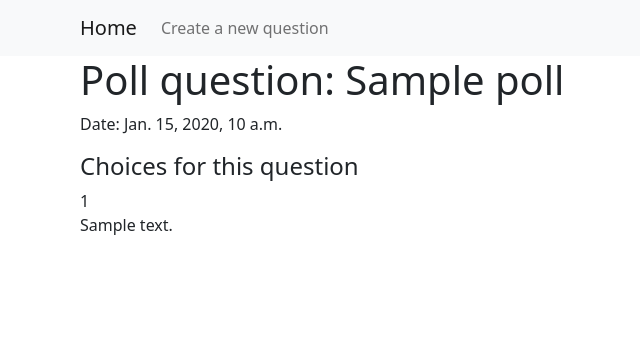
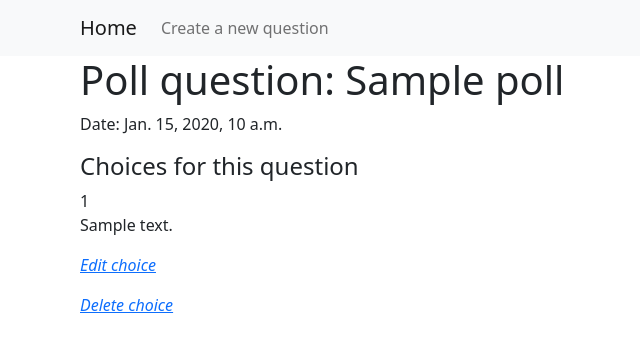
Before and after one commit to Zhibekkas/exam_7, a Django app: page /poll/1/ in a window 1280 px wide. Shown: the top 356 px of the page, without its empty margins (2-642 px from the left). Run offline with Django 4.2, Linux system fonts and the light colour scheme; tables that the repository leaves empty hold one stand-in row (values such as "Sample post").

Commit message:
views methods and html files were written for choice

```diff
--- a/source/webapp/templates/base.html
+++ b/source/webapp/templates/base.html
@@ -24,7 +24,6 @@
                 {% block nav %}
                     <li class="nav-item">
                     <a class="nav-link" href="{% url 'poll_add' %}">Create a new question</a>
-                </li>
                 {% endblock %}
             </ul>
         </div>
--- a/source/webapp/templates/poll/index.html
+++ b/source/webapp/templates/poll/index.html
@@ -10,6 +10,7 @@
                 <p class="fst-italic"><a href="{% url "poll_view" p.pk %}">More information...</a></p>
                  <p class="fst-italic"><a href="{% url "poll_edit" p.pk %}">Edit</a></p>
                 <p class="fst-italic"><a href="{% url "poll_delete" p.pk %}">Delete</a></p>
+                <p class="fst-italic"><a href="{% url 'choice_add' p.pk %}">Add new choice for this poll</a></p>
             </div>
         </div>
     {% endfor %}
--- a/source/webapp/templates/poll/view.html
+++ b/source/webapp/templates/poll/view.html
@@ -6,9 +6,11 @@
      <p>Date: {{ poll.creation_date }}</p>
     {% if choices %}
         <h4>Choices for this question</h4>
-     {% for choice in choices %}
-        <span>{{ forloop.counter }}</span>
-        <p>{{ choice.choice_text }}</p>
+        {% for choice in choices %}
+            <span>{{ forloop.counter }}</span>
+            <p>{{ choice.choice_text }}</p>
+            <p class="fst-italic"><a href="{% url 'choice_edit' choice.pk %}">Edit choice</a></p>
+            <p class="fst-italic"><a href="{% url 'choice_delete' choice.pk %}">Delete choice</a></p>
     {% endfor %}
     {% endif %}
     {% if not choices %}
--- a/source/webapp/urls.py
+++ b/source/webapp/urls.py
@@ -1,13 +1,16 @@
 from django.urls import path
 from webapp.views.poll import (IndexPollView, PollView, EditView, CreationView, DeletePollView)
+from webapp.views.choice import (ChoiceCreateView, ChoiceUpdateView, ChoiceDeleteView)
 
 urlpatterns = [
     path('', IndexPollView.as_view(), name="poll_index"),
     path('poll/<int:pk>/', PollView.as_view(), name="poll_view"),
     path('poll/<int:pk>/edit/', EditView.as_view(), name="poll_edit"),
     path('poll/add/', CreationView.as_view(), name="poll_add"),
-    path('poll/<int:pk>/delete/', DeletePollView.as_view(), name="poll_delete")
-
+    path('poll/<int:pk>/delete/', DeletePollView.as_view(), name="poll_delete"),
+    path('poll/<int:pk>/choice/add/', ChoiceCreateView.as_view(), name='choice_add'),
+    path('choice/<int:pk>/edit/', ChoiceUpdateView.as_view(), name='choice_edit'),
+    path('choice/<int:pk>/delete/', ChoiceDeleteView.as_view(), name='choice_delete')
 
 
 
```
Also changed, not shown: source/webapp/forms.py (+7 -0 lines).
